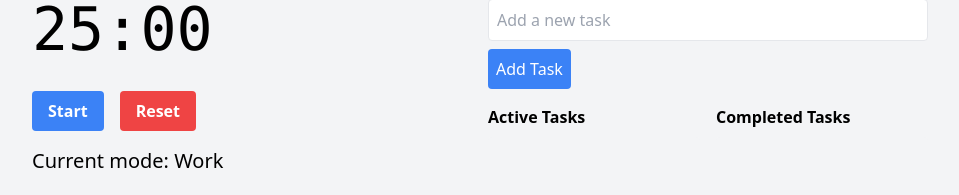
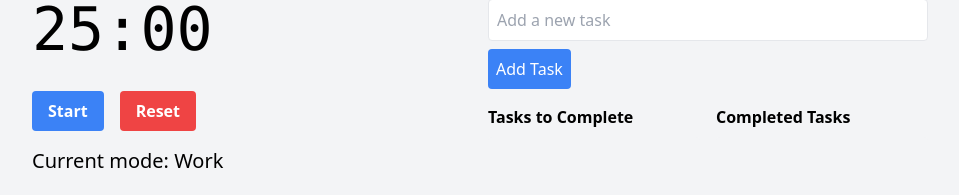
Before and after one commit to mikeonthemike/Pomodoro-timer, a React (Vite) app: page / in a window 1280 px wide. Shown: the part 290-485 px from the top of the page, without its empty margins (160-1119 px from the left). Built offline with nearby package versions, Linux system fonts and the light colour scheme.

Commit message:
Replaced react-beautiful-dnd with @hello-pangea/dnd

```diff
--- a/package.json
+++ b/package.json
@@ -24,7 +24,7 @@
     "vite": "^5.0.0"
   },
   "dependencies": {
-    "react-dnd": "^16.0.1",
+    "@hello-pangea/dnd": "^16.6.0",
     "react-dnd-html5-backend": "^16.0.1",
     "react-icons": "^5.2.1"
   }
--- a/src/components/TaskManager.jsx
+++ b/src/components/TaskManager.jsx
@@ -1,5 +1,5 @@
 import React, { useState } from 'react';
-import { DragDropContext, Droppable, Draggable } from 'react-beautiful-dnd';
+import { DragDropContext, Droppable, Draggable } from '@hello-pangea/dnd';
 
 function TaskManager({ onTaskSelect }) {
   const [activeTasks, setActiveTasks] = useState([]);
@@ -80,7 +80,7 @@ function TaskManager({ onTaskSelect }) {
       <DragDropContext onDragEnd={onDragEnd}>
         <div className="flex flex-col md:flex-row gap-4">
           <div className="w-full md:w-1/2">
-            <h3 className="font-bold mb-2">Active Tasks</h3>
+            <h3 className="font-bold mb-2"> Tasks to Complete</h3>
             <Droppable droppableId="activeTasks">
               {(provided) => (
                 <ul {...provided.droppableProps} ref={provided.innerRef} className="bg-gray-100 p-4 rounded min-h-[100px]">
```
Also changed, not shown: 1 other file (tests, documents, lock files or other folders).
